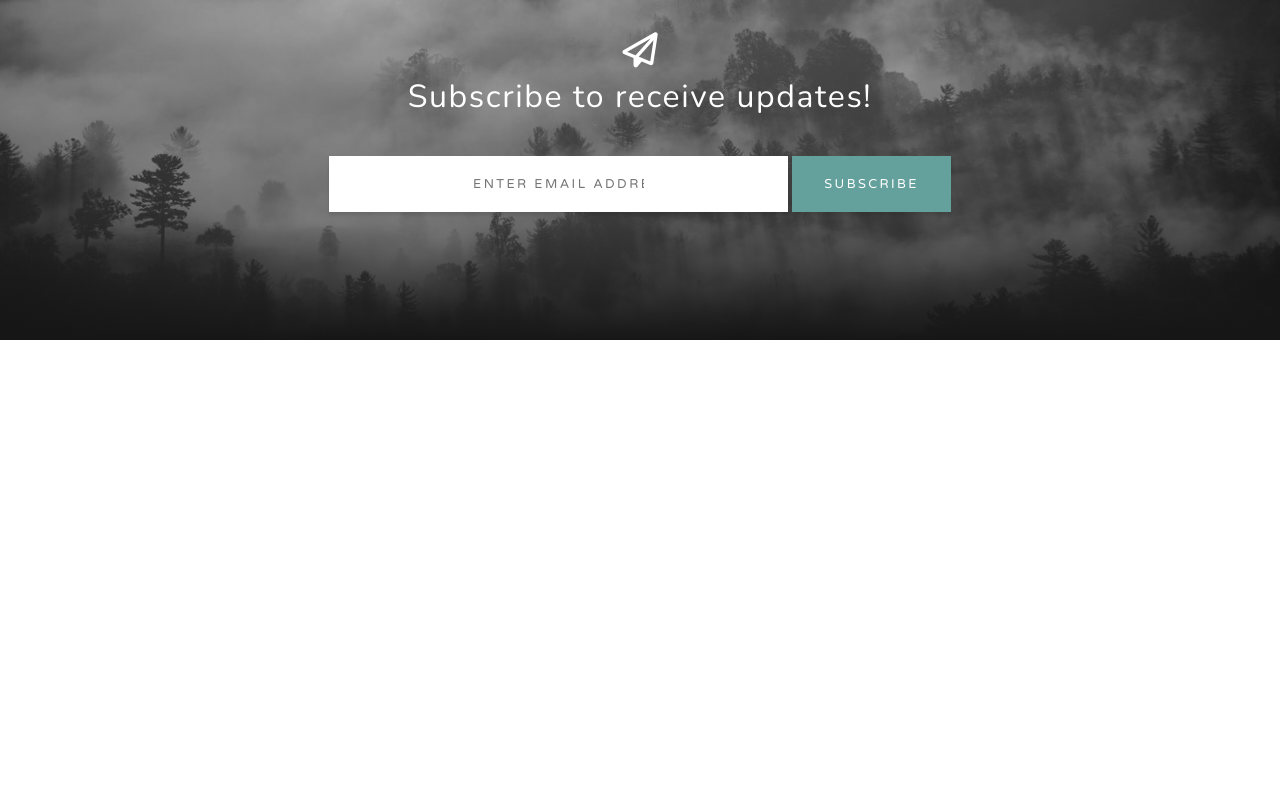
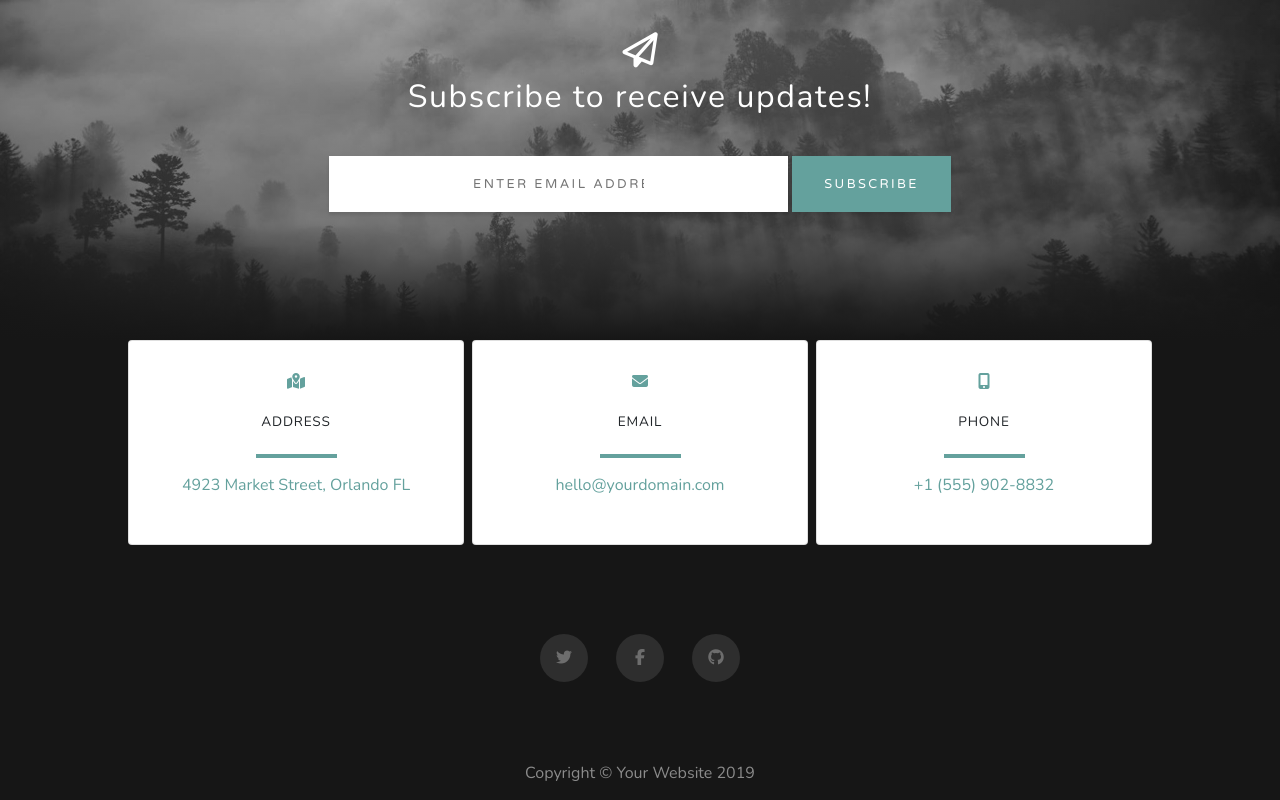
Before and after one commit to mflobo/heroway-grayscale-challenge, a plain HTML site: page index.html in a window 1280 px wide. Shown: the part 3051-3851 px from the top of the page. Before the commit the page ends 3391 px from the top, so only its background shows below. Drawn offline with nearby package versions, Linux system fonts and the light colour scheme.

Commit message:
Finish final section, page first version complete

```diff
--- /dev/null
+++ b/css/contact-info-footer.css
@@ -0,0 +1,65 @@
+.contact-info-footer {
+    display: flex;
+    flex-direction: column;
+    align-items: center;
+    width: 100%;
+    background-color: #161616;
+}
+
+.contact-info-footer p {
+    color: rgba(255,255,255,.5);
+}
+
+.contact-cards {
+    display: flex;
+    flex-direction: row;
+    justify-content: space-between;
+    width: 80%;
+    margin-bottom: 7%;
+}
+
+.contact-cards > div {
+    position: relative;
+    display: flex;
+    flex-direction: column;
+    background-color: #fff;
+    border: 1px solid rgba(0,0,0,.125);
+    border-radius: .25rem;
+    width: 21em;
+    padding: 2em;
+    display: flex;
+    align-items: center;
+}
+
+.contact-cards p {
+    word-wrap: break-word;
+}
+
+.contact-cards i, .contact-cards p {
+    color: #64a19d;
+}
+
+.contact-cards h5 {
+    color: #212529;
+    font-size: 0.85em;
+    letter-spacing: 0.06em;
+    font-weight: 400;
+}
+
+.social-media {
+    display: flex;
+    flex-direction: row;
+    width: 20%;
+    justify-content: space-evenly;
+    margin-bottom: 5%;
+}
+
+.social-media a {
+    text-align: center;
+    height: 3rem;
+    width: 3rem;
+    background: rgba(255,255,255,.1);
+    border-radius: 100%;
+    line-height: 3rem;
+    color: rgba(255,255,255,.3);
+}
--- a/css/index.css
+++ b/css/index.css
@@ -5,6 +5,7 @@
 @import 'info.css';
 @import 'portfolio.css';
 @import 'signup.css';
+@import 'contact-info-footer.css';
 
 * {
     box-sizing: border-box;
--- a/index.html
+++ b/index.html
@@ -92,6 +92,40 @@
             </div>
         </section>
 
+        <section class="contact-info-footer">
+            <div class="contact-cards">
+                <div class="address-card">
+                    <i class="fas fa-map-marked-alt"></i>
+                    <h5>ADDRESS</h5>
+                    <div class="gray-border"></div>
+                    <p>4923 Market Street, Orlando FL</p>
+                </div>
+                <div class="email-card">
+                    <i class="fas fa-envelope"></i>
+                    <h5>EMAIL</h5>
+                    <div class="gray-border"></div>
+                    <p>hello@yourdomain.com</p>
+                </div>
+                <div class="phone-card">
+                    <i class="fas fa-mobile-alt"></i>
+                    <h5>PHONE</h5>
+                    <div class="gray-border"></div>
+                    <p>+1 (555) 902-8832</p>
+                </div>
+            </div>
+            <div class="social-media">
+                <a href="#">
+                    <i class="fab fa-twitter"></i>
+                </a>
+                <a href="#">
+                    <i class="fab fa-facebook-f"></i>
+                </a>
+                <a href="#">
+                    <i class="fab fa-github"></i>
+                </a>
+            </div>
+            <p>Copyright © Your Website 2019</p>
+        </section>
     </div>
 </body>
 </html>
```
